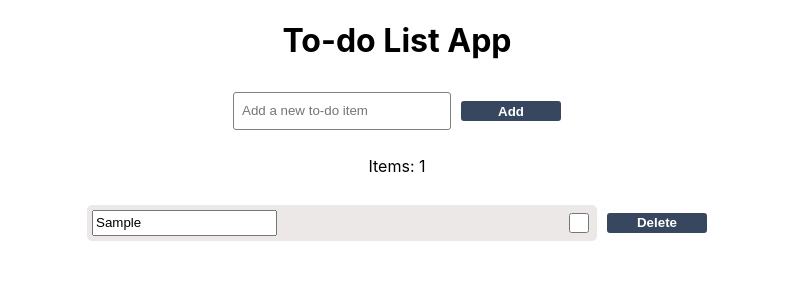
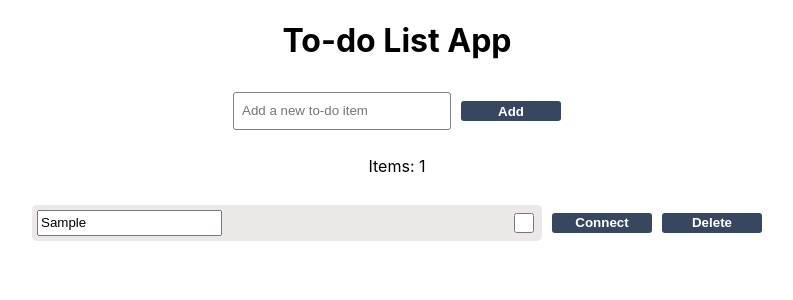
Before and after one commit to blockchainuci/s24-jr-smart-contract-to-do-list, a React (Create React App) app in the folder smart-contract-to-do-list-frontend/: page / in a window 1280 px wide. Both pictures are taken after typing "Sample" into the empty fields and a click on the button "Add". Shown: the top 300 px of the page, without its empty margins (243-1036 px from the left). Built offline with nearby package versions, Linux system fonts and the light colour scheme.

Commit message:
added placeholder connect button

```diff
--- a/smart-contract-to-do-list-frontend/src/Components/ToDoList/ToDoList.jsx
+++ b/smart-contract-to-do-list-frontend/src/Components/ToDoList/ToDoList.jsx
@@ -48,6 +48,7 @@ const ToDoList = () => {
                     changeString={changeToDoString}
                     index={index}
                   ></ToDoItem>
+                  <button>Connect</button>
                   <button onClick={() => deleteToDoItem(index)}>Delete</button>
                 </td>
               </tr>
```
